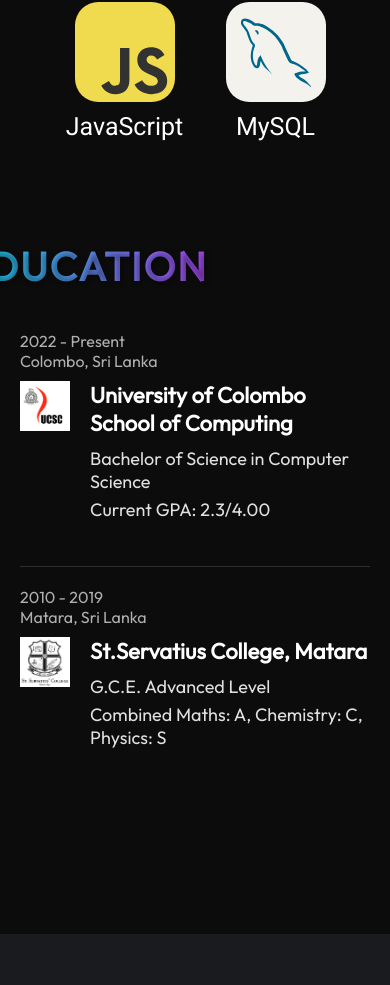
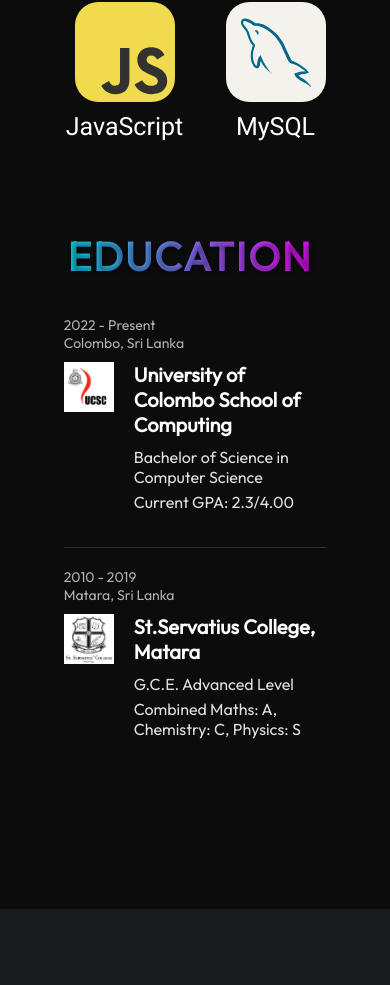
Before and after one commit to SadeepChathushan/SadeepPortfolio, a React (Vite) app: page / in a window 390 px wide. Shown: the part 2636-3621 px from the top of the page. Built offline with nearby package versions, Linux system fonts and the light colour scheme.

Commit message:
Education section add

```diff
--- a/src/components/Education/Education.jsx
+++ b/src/components/Education/Education.jsx
@@ -4,7 +4,7 @@ import { getImageUrl } from '../../utils';  // Utility function for handling ima
 
 export const Education = () => {
   return (
-    <section className={styles.container}>
+    <section className={styles.container} id="education">
       <h2 className={styles.title}>Education</h2>
 
       <div className={styles.educationItem}>
--- a/src/components/Education/Education.module.css
+++ b/src/components/Education/Education.module.css
@@ -10,15 +10,15 @@
 
 .title {
   color: #ffffff;
-    font-size: 40px; /* Larger for prominence */
+  font-size: 38px;
   font-weight: 700;
-    letter-spacing: 2px; /* More space between letters */
+  letter-spacing: 2px;
   text-transform: uppercase;
   margin-bottom: 20px;
-    background: linear-gradient(90deg, #00DBDE 0%, #FC00FF 100%); /* Gradient text */
+  background: linear-gradient(90deg, #00DBDE 0%, #FC00FF 100%);
   -webkit-background-clip: text;
-    -webkit-text-fill-color: transparent; /* Apply gradient fill */
-    text-shadow: 2px 2px 5px rgba(0, 0, 0, 0.4); /* Subtle shadow */
+  -webkit-text-fill-color: transparent;
+  text-shadow: 2px 2px 5px rgba(0, 0, 0, 0.4);
   animation: fadeIn 1.5s ease-in-out;
   padding: 20px;
   background-color: rgba(12, 12, 12, 0.6);
@@ -75,22 +75,46 @@
   margin: 20px 0;
 }
 
+/* Mobile responsiveness for smaller screens */
 @media (max-width: 830px) {
+  .container {
+    padding: 15px;
+    max-width: 75%;
+  }
+
+  .title {
+    font-size: 40px;
+    margin-left:-11px;
+    margin-right: 0;
+    padding: 15px;
+  }
+
   .educationItem {
     flex-direction: column;
+    align-items: flex-start;
+    margin-bottom: 30px;
+  }
+
+  .timeLocation, .institutionDetails {
+    width: 100%;
   }
 
   .timeLocation {
-    width: 100%;
     margin-bottom: 10px;
-  }
-
-  .institutionDetails {
-    width: 100%;
+    font-size: 14px;
+    text-align: left;
   }
 
   .logo {
     width: 50px;
     height: 50px;
   }
+
+  .detailsText {
+    font-size: 16px;
   }
+
+  .detailsText h3 {
+    font-size: 20px;
+  }
+}
```
Lines whose indentation alone changed are shown as unchanged.
